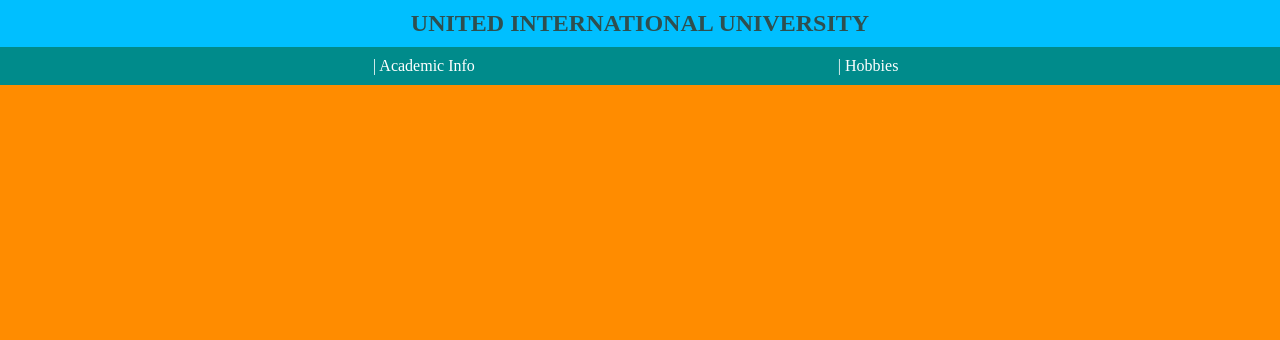
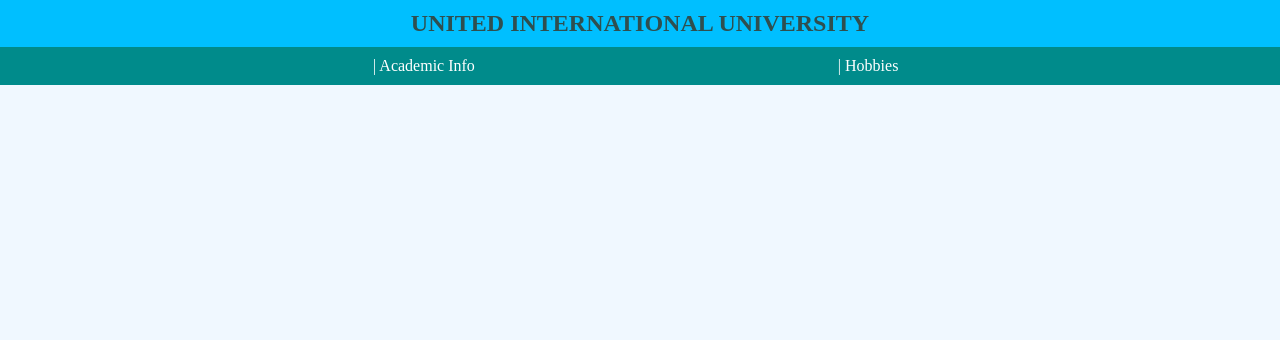
Before and after one commit to RRPx/RRPx.github.io, a plain HTML site: page index.html in a window 1280 px wide. Shown: the top 340 px of the page. Drawn offline with Linux system fonts and the light colour scheme.

Commit message:
Update index.html

```diff
--- a/index.html
+++ b/index.html
@@ -31,7 +31,7 @@ li a:hover {
 }
         </style>
     </head>
-<body style="margin:auto;background-color:darkorange">
+<body style="margin:auto;background-color:aliceblue">
     <div style="background-color:deepskyblue">
     <h2 style="color:darkslategrey;text-align: center;margin-top: auto;padding: 10px"><b>UNITED INTERNATIONAL UNIVERSITY</b></h2>
     </div>
```
